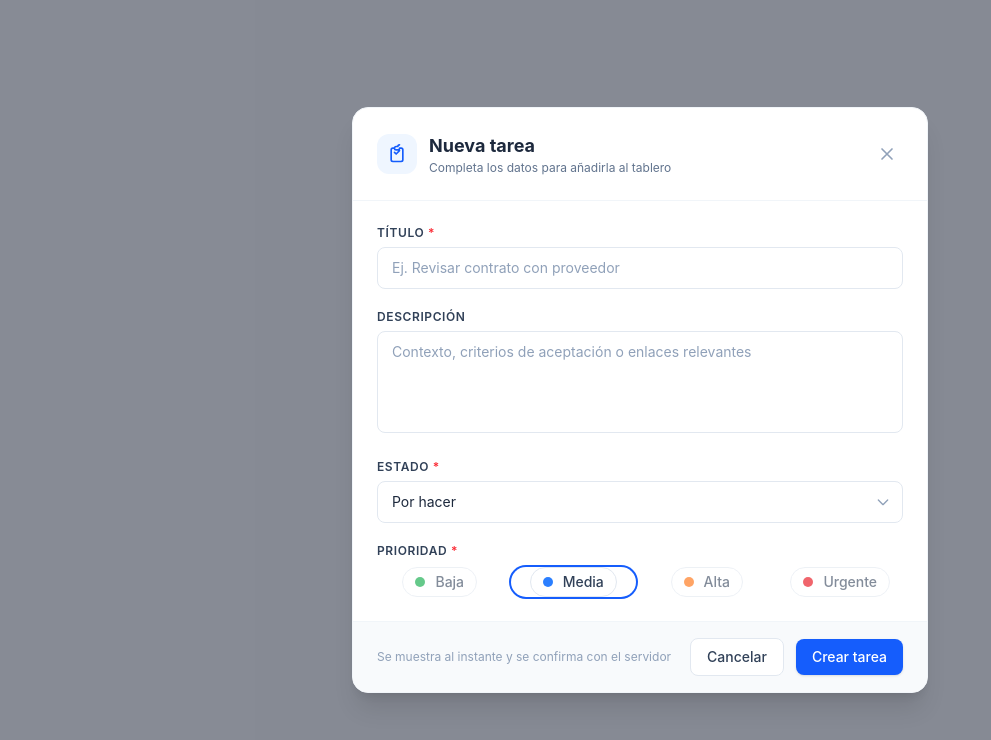
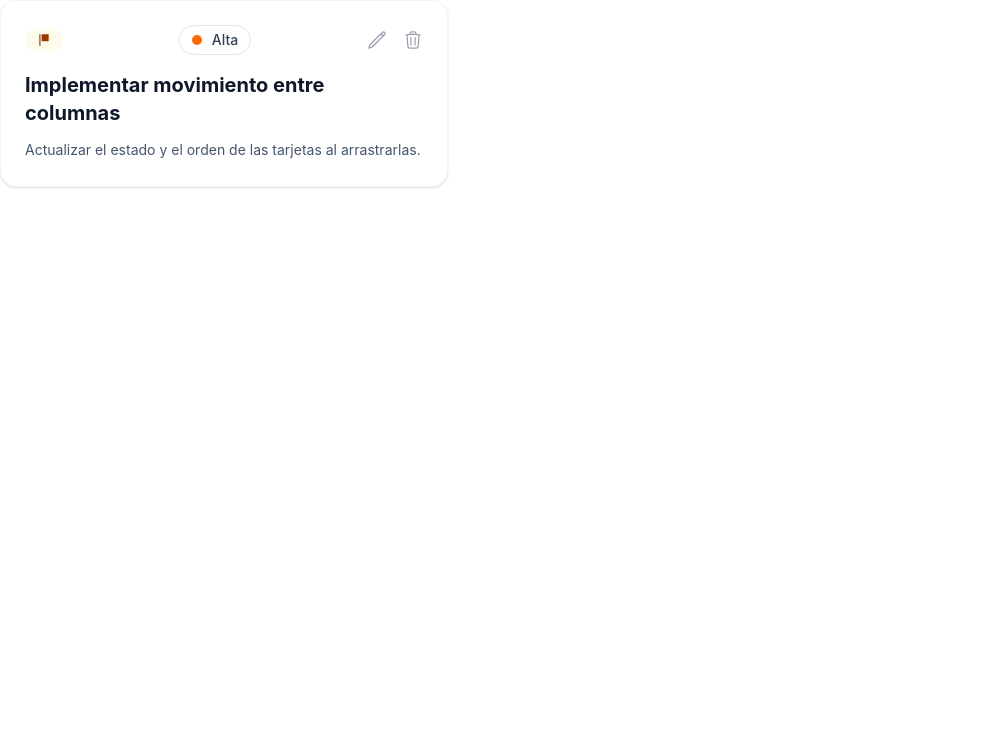
Before and after one commit to valeria-quintero/kanban, a React (Vite) app in the folder apps/web/: page / in a window 1280 px wide. Shown: the top 740 px of the page, without its empty margins (0-991 px from the left). Built offline with nearby package versions, Linux system fonts and the light colour scheme.

Commit message:
Implementa una TaskCard

```diff
--- a/apps/web/src/App.tsx
+++ b/apps/web/src/App.tsx
@@ -1,10 +1,12 @@
 import './App.css'
 import NewTask from './components/NewTask'
+import TaskCard from './components/TaskCard'
 
 function App() {
   return (
     <div>
-      <NewTask />
+
+      <TaskCard />
     </div>
   )
 }
--- a/apps/web/src/components/NewTask.tsx
+++ b/apps/web/src/components/NewTask.tsx
@@ -118,7 +118,7 @@ export default function NewTask() {
                     type="button"
                     aria-pressed={isSelected}
                     onClick={() => setForm({ ...form, priority: item })}
-                    className={`w-full rounded-full hover:cursor-pointer ${isSelected ? 'ring-2 ring-blue-600' : 'opacity-60'}`}
+                    className={`w-full rounded-full hover:cursor-pointer ${isSelected ? 'ring-blue-600' : 'opacity-60'}`}
                   >
                     <PriorityBadge priority={PRIORITIES[item]} />
                   </button>
--- a/apps/web/src/components/PriorityBadge.tsx
+++ b/apps/web/src/components/PriorityBadge.tsx
@@ -9,7 +9,7 @@ import { PRIORITIES } from "../constants/priorities";
 // };
 
 interface Props {
-    priority: (typeof PRIORITIES) [keyof typeof PRIORITIES] //keyof: label y color
+    priority: (typeof PRIORITIES) [keyof typeof PRIORITIES]
 }
 
 export function PriorityBadge({ priority }: Props) {
--- a/apps/web/src/components/TaskCard.tsx
+++ b/apps/web/src/components/TaskCard.tsx
@@ -1,3 +1,9 @@
+import { PRIORITIES } from "../constants/priorities";
+import { mockTasks } from "../tasks/tasks.mock";
+import { PriorityBadge } from "./PriorityBadge";
+
+const task = mockTasks[3]
+
 export default function TaskCard() {
   return (
     <div className="bg-white rounded-2xl p-6 shadow-sm border border-gray-100 max-w-md">
@@ -7,8 +13,8 @@ export default function TaskCard() {
           <svg className="w-3.5 h-3.5 fill-current" viewBox="0 0 24 24">
             <path d="M4 2h2v20H4V2m16 0H8v12h12V2Z" />
           </svg>
-          Alta
         </span>
+        <PriorityBadge priority={PRIORITIES[task.priority]} />
 
         {/* Iconos de acción */}
         <div className="flex items-center gap-4 text-gray-400">
@@ -29,12 +35,12 @@ export default function TaskCard() {
 
       {/* Título */}
       <h2 className="text-xl font-bold text-slate-900 mb-3">
-        Definir el esquema de la API de tareas
+        {task.title}
       </h2>
 
       {/* Descripción */}
       <p className="text-slate-600 text-sm leading-relaxed">
-        Endpoints para crear, actualizar, mover y eliminar tareas. Incluir códigos de error y versionado.
+        {task.description}
       </p>
     </div>
   );
--- a/apps/web/src/constants/priorities.ts
+++ b/apps/web/src/constants/priorities.ts
@@ -7,4 +7,4 @@ export const PRIORITIES = {
 
 export type Priority = keyof typeof PRIORITIES
 
-export const PRIORITY_KEYS = Object.keys(PRIORITIES) as Priority[];
+export const PRIORITY_KEYS = Object.keys(PRIORITIES) as Priority[]; //as -> parse()
--- /dev/null
+++ b/apps/web/src/tasks/tasks.mock.ts
@@ -0,0 +1,83 @@
+import type { Task } from '../types/task';
+
+export const mockTasks: Task[] = [
+  {
+    id: 'task-001',
+    title: 'Definir el esquema de la API de tareas',
+    description: 'Documentar los endpoints para crear, actualizar, mover y eliminar tareas.',
+    status: 'BACKLOG',
+    priority: 'HIGH',
+    orderIndex: 0,
+    createdAt: '2026-10-12T15:00:00.000Z',
+    updatedAt: '2026-10-12T15:00:00.000Z',
+  },
+  {
+    id: 'task-002',
+    title: 'Agregar filtros por prioridad',
+    description: 'Permitir filtrar las tarjetas por baja, media, alta y urgente.',
+    status: 'BACKLOG',
+    priority: 'MEDIUM',
+    orderIndex: 1,
+    createdAt: '2026-10-12T16:00:00.000Z',
+    updatedAt: '2026-10-12T16:00:00.000Z',
+  },
+  {
+    id: 'task-003',
+    title: 'Corregir el guardado de tareas',
+    description: 'Revisar el error que impide guardar una tarea después de editarla.',
+    status: 'IN_PROGRESS',
+    priority: 'URGENT',
+    orderIndex: 0,
+    createdAt: '2026-10-12T17:00:00.000Z',
+    updatedAt: '2026-10-14T15:00:00.000Z',
+  },
+  {
+    id: 'task-004',
+    title: 'Implementar movimiento entre columnas',
+    description: 'Actualizar el estado y el orden de las tarjetas al arrastrarlas.',
+    status: 'IN_PROGRESS',
+    priority: 'HIGH',
+    orderIndex: 1,
+    createdAt: '2026-10-13T15:00:00.000Z',
+    updatedAt: '2026-10-14T16:00:00.000Z',
+  },
+  {
+    id: 'task-005',
+    title: 'Revisar el formulario de creación',
+    description: 'Validar el título obligatorio y los mensajes de error del formulario.',
+    status: 'REVIEW',
+    priority: 'MEDIUM',
+    orderIndex: 0,
+    createdAt: '2026-10-12T18:00:00.000Z',
+    updatedAt: '2026-10-14T17:00:00.000Z',
+  },
+  {
+    id: 'task-006',
+    title: 'Revisar los colores de prioridad',
+    status: 'REVIEW',
+    priority: 'LOW',
+    orderIndex: 1,
+    createdAt: '2026-10-13T16:00:00.000Z',
+    updatedAt: '2026-10-14T17:30:00.000Z',
+  },
+  {
+    id: 'task-007',
+    title: 'Crear los tipos de tareas',
+    description: 'Definir las interfaces de tarea, creación, actualización y movimiento.',
+    status: 'DONE',
+    priority: 'HIGH',
+    orderIndex: 0,
+    createdAt: '2026-10-12T14:00:00.000Z',
+    updatedAt: '2026-10-13T17:00:00.000Z',
+  },
+  {
+    id: 'task-008',
+    title: 'Preparar estilos base del tablero',
+    description: 'Configurar los estilos de las tarjetas y las columnas del kanban.',
+    status: 'DONE',
+    priority: 'LOW',
+    orderIndex: 1,
+    createdAt: '2026-10-12T14:30:00.000Z',
+    updatedAt: '2026-10-13T18:00:00.000Z',
+  },
+];
```
